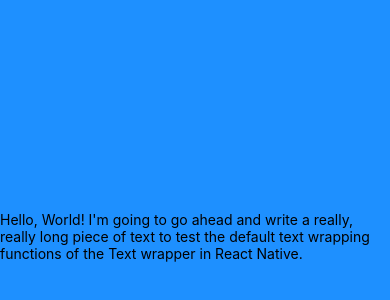
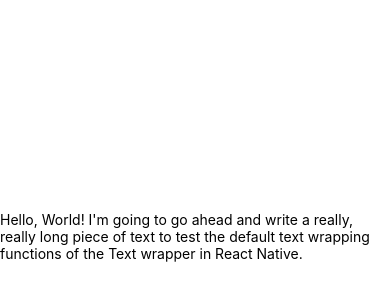
Before and after one commit to michaeldegori/done-with-it, a React Native app: screen / in a window 390 px wide. Shown: the part 186-486 px from the top of the page. Built offline with nearby package versions, Linux system fonts and the light colour scheme.

Commit message:
reset format defaults

```diff
--- a/App.js
+++ b/App.js
@@ -20,7 +20,7 @@ export default function App() {
 const styles = StyleSheet.create({
   container: {
     flex: 1,
-    backgroundColor: 'dodgerblue',
+    backgroundColor: '#fff',
     alignItems: 'center',
     justifyContent: 'center',
   },
```
